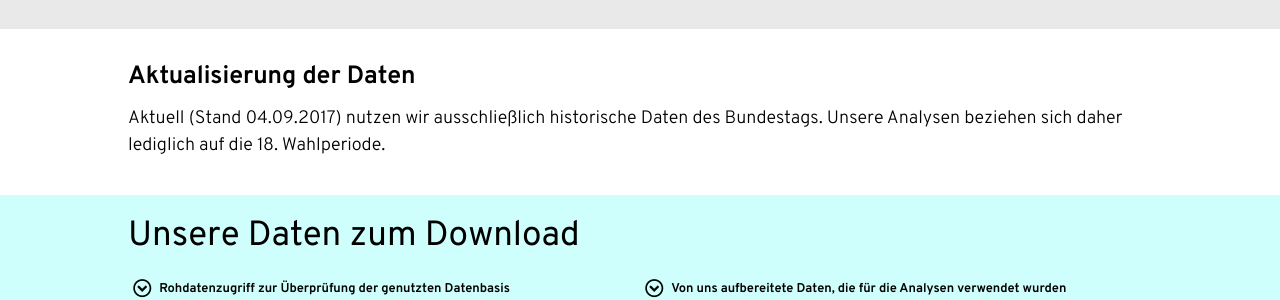
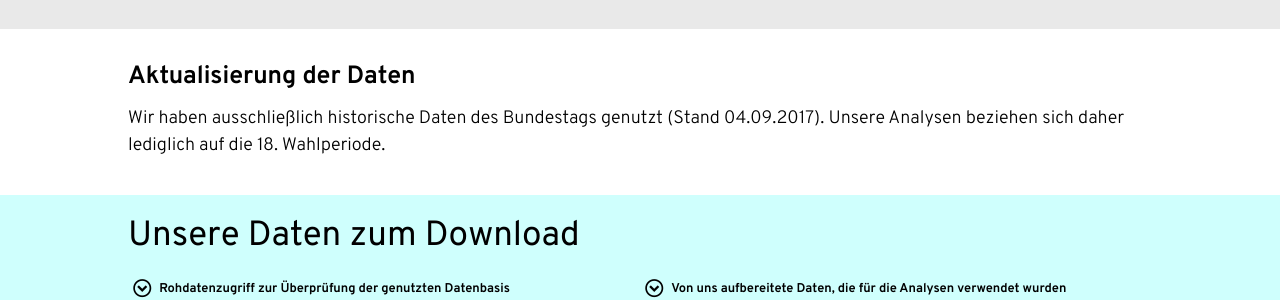
Before and after one commit to Datenschule/offenesparlament.de-frontend, a Jekyll site: the page built from daten/index.html, in a window 1280 px wide and 900 px high, scrolled down 1768 px. Shown: the part 151-451 px from the top of the window. Built offline with Jekyll 4.4.1, drawn with Linux system fonts in a browser that asks for light colours; comment, search, counter and statistics services are not loaded.

Commit message:
Update index.html

```diff
--- a/daten/index.html
+++ b/daten/index.html
@@ -101,7 +101,7 @@ title: Daten
 <div class="container container-padding">
 	<div class="container-left-12">
 		<h3><strong>Aktualisierung der Daten</strong></h3>
-		<p>Aktuell (Stand 04.09.2017) nutzen wir ausschließlich historische Daten des Bundestags. Unsere Analysen beziehen sich daher lediglich auf die 18. Wahlperiode.
+		<p>Wir haben ausschließlich historische Daten des Bundestags genutzt (Stand 04.09.2017). Unsere Analysen beziehen sich daher lediglich auf die 18. Wahlperiode.
 		</p>
 	</div>
 </div>
```
